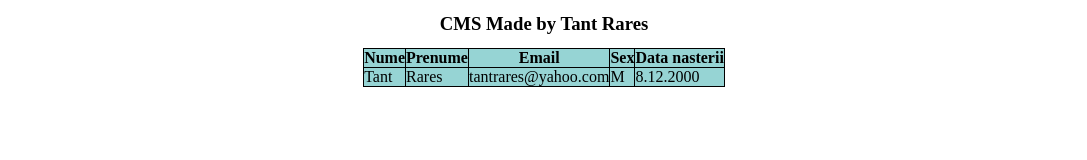
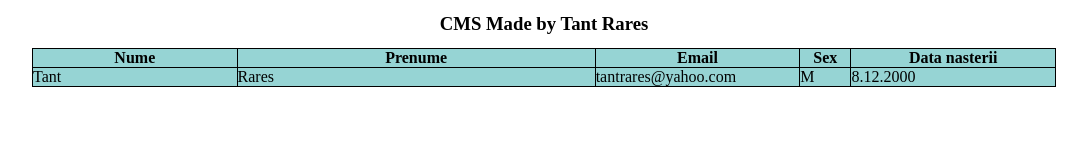
Before and after one commit to tant-rares-30127/CMS, a plain HTML site: page main.html in a window 1280 px wide. Shown: the whole page, without its empty margins (96-1183 px from the left). Drawn offline with Linux system fonts and the light colour scheme.

Commit message:
Made the table wider

```diff
--- a/main.css
+++ b/main.css
@@ -4,10 +4,19 @@
   box-sizing: border-box;
 }
 
+.wrapper {
+  display: flex;
+  flex-direction: column;
+}
+
 .title {
   display: flex;
   justify-content: center;
   padding: 1%;
+}
+
+table {
+  width: 80%;
 }
 
 table,
@@ -26,3 +35,23 @@ td {
   display: flex;
   justify-content: center;
 }
+
+.last-name {
+  width: 20%;
+}
+
+.first-name {
+  width: 35%;
+}
+
+.email {
+  width: 20%;
+}
+
+.sex {
+  width: 5%;
+}
+
+.birthdate {
+  width: 20%;
+}
--- a/main.html
+++ b/main.html
@@ -1,58 +1,36 @@
 <!DOCTYPE html>
 <html>
-
   <head>
-    <link rel="stylesheet" href="main.css">
+    <link rel="stylesheet" href="main.css" />
   </head>
 
   <body>
+    <div class="wrapper">
       <div class="title">
-        <h3>
-            CMS Made by Tant Rares
-        </h3>
+        <h3>CMS Made by Tant Rares</h3>
       </div>
       <div class="table">
         <table>
           <thead>
             <tr>
-                    <th>
-                        Nume
-                    </th>
-                    <th>
-                        Prenume
-                    </th>
-                    <th>
-                        Email
-                    </th>
-                    <th>
-                        Sex
-                    </th>
-                    <th>
-                        Data nasterii
-                    </th>
+              <th class="last-name">Nume</th>
+              <th class="first-name">Prenume</th>
+              <th class="email">Email</th>
+              <th class="sex">Sex</th>
+              <th class="birthdate">Data nasterii</th>
             </tr>
           </thead>
           <tbody>
             <tr>
-                    <td>
-                        Tant
-                    </td>
-                    <td>
-                        Rares
-                    </td>
-                    <td>
-                        tantrares@yahoo.com
-                    </td>
-                    <td>
-                        M
-                    </td>
-                    <td>
-                        8.12.2000
-                    </td>
+              <td class="last-name">Tant</td>
+              <td class="first-name">Rares</td>
+              <td class="email">tantrares@yahoo.com</td>
+              <td class="sex">M</td>
+              <td class="birthdate">8.12.2000</td>
             </tr>
           </tbody>
         </table>
       </div>
+    </div>
   </body>
-
 </html>
```
Lines whose indentation alone changed are shown as unchanged.
